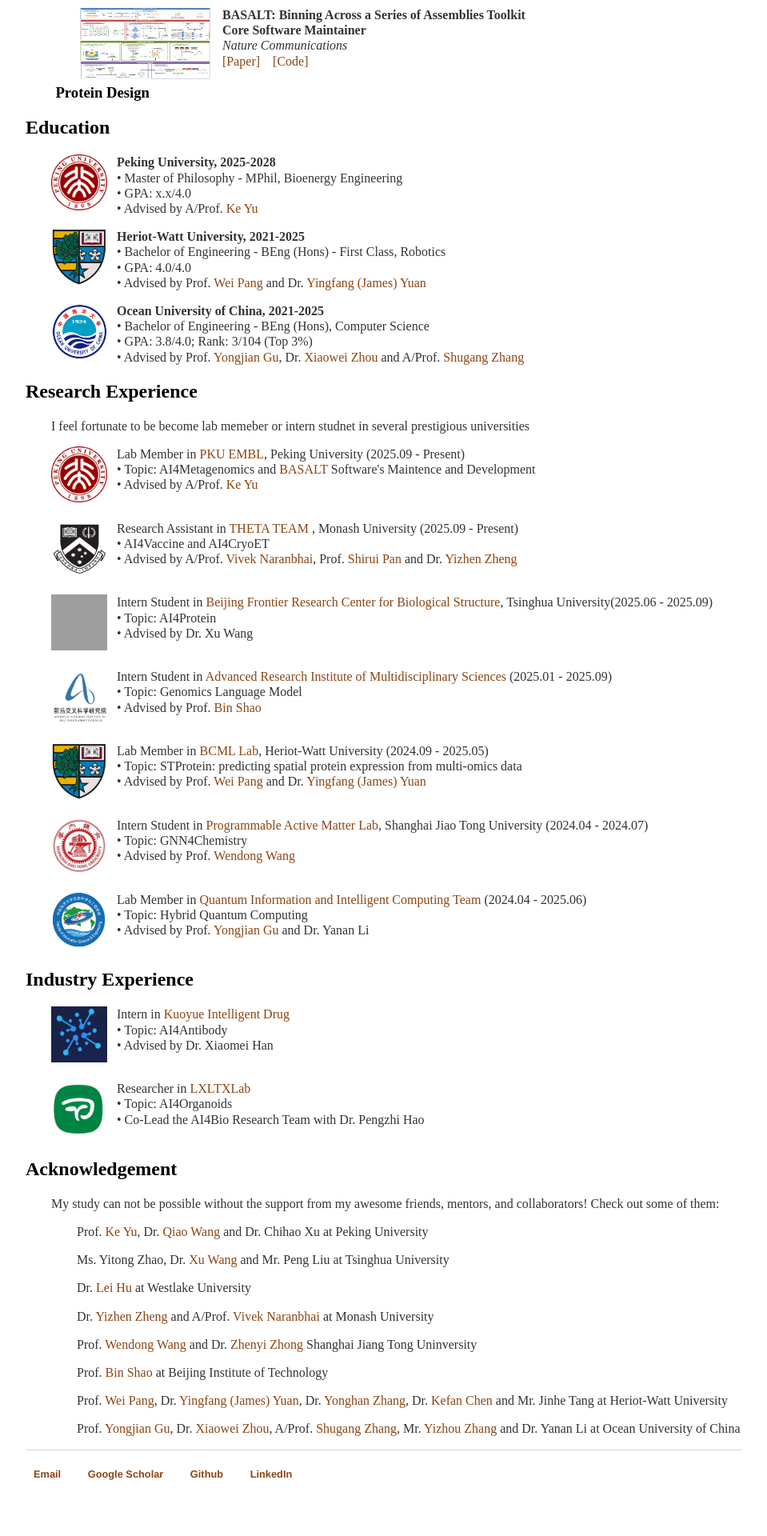
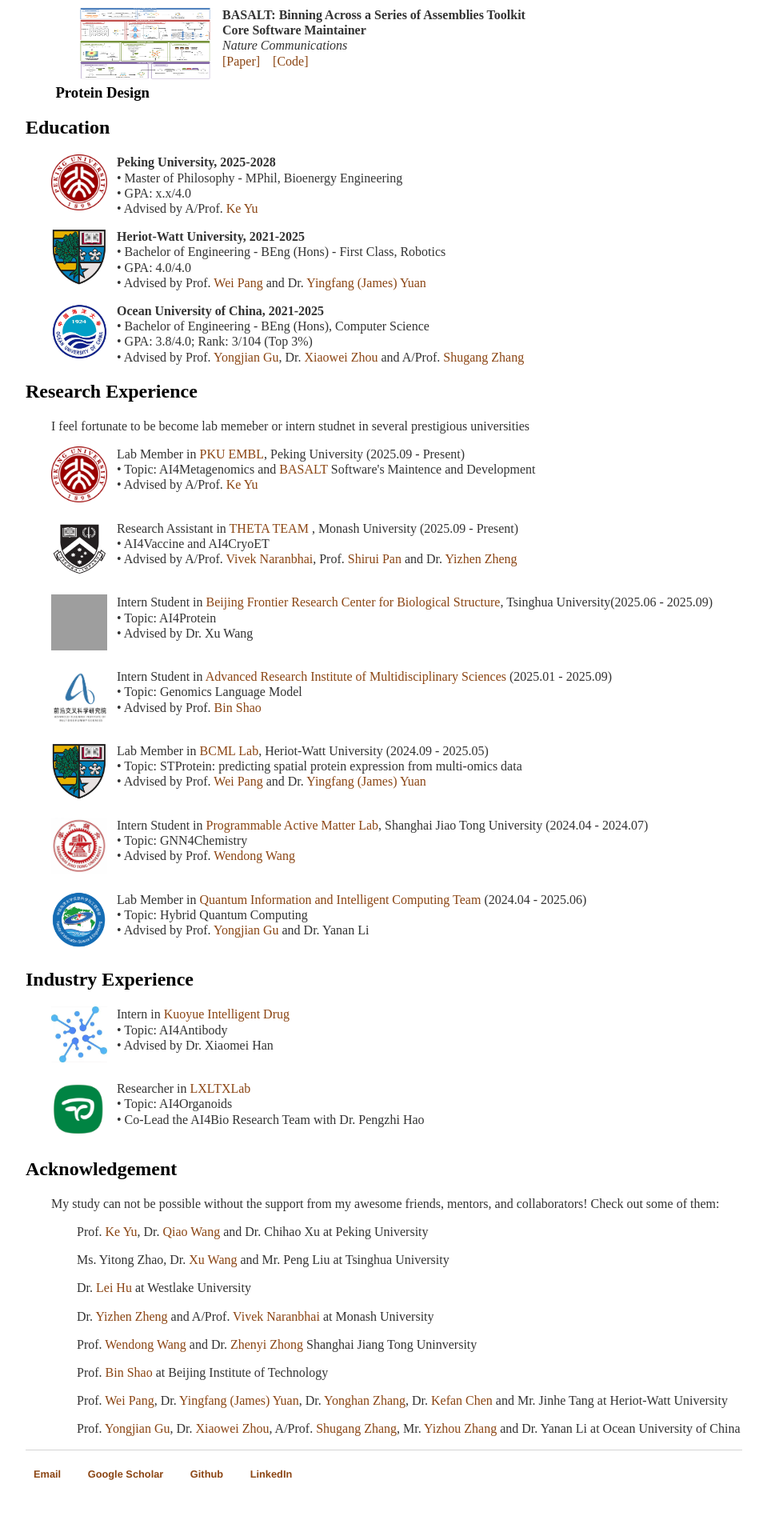
Before and after one commit to zhaorui-bi/zhaorui-bi.github.io, a Jekyll site: the page built from index.html, in a window 1280 px wide. Shown: the part 851-2771 px from the top of the page at 80% size, without its empty margins (160-1119 px from the left). Built offline with Jekyll 4.4.1, drawn with Linux system fonts in a browser that asks for light colours; grey boxes are pictures that could not be loaded.

Commit message:
Replace Kuoyue image and update reference in HTML
Added kuoyue.jpg to the img directory and updated index.html to reference the new image instead of kuoyue.png for the Kuoyue Intelligent Drug internship section.

```diff
--- a/index.html
+++ b/index.html
@@ -196,7 +196,7 @@
 	<h2><a name="exp"></a>Industry Experience</h2>
 		<!-- <p style="text-indent: 2em;">I feel fortunate to be become lab memeber or intern studnet in several prestigious universities</p> -->
 		<p style="margin-left: 2em;">
-			<img src="/img/kuoyue.png" align="left" width="70" height="70"/>
+			<img src="/img/kuoyue.jpg" align="left" width="70" height="70"/>
 			&nbsp&nbsp Intern in <a href="https://www.kuoyuetx.com/">Kuoyue Intelligent Drug</a><br>
 			&nbsp&nbsp &bull; Topic: AI4Antibody<br>
 			&nbsp&nbsp &bull; Advised by Dr. Xiaomei Han</a><br>
```
Also changed, not shown: img/kuoyue.jpg (added).
